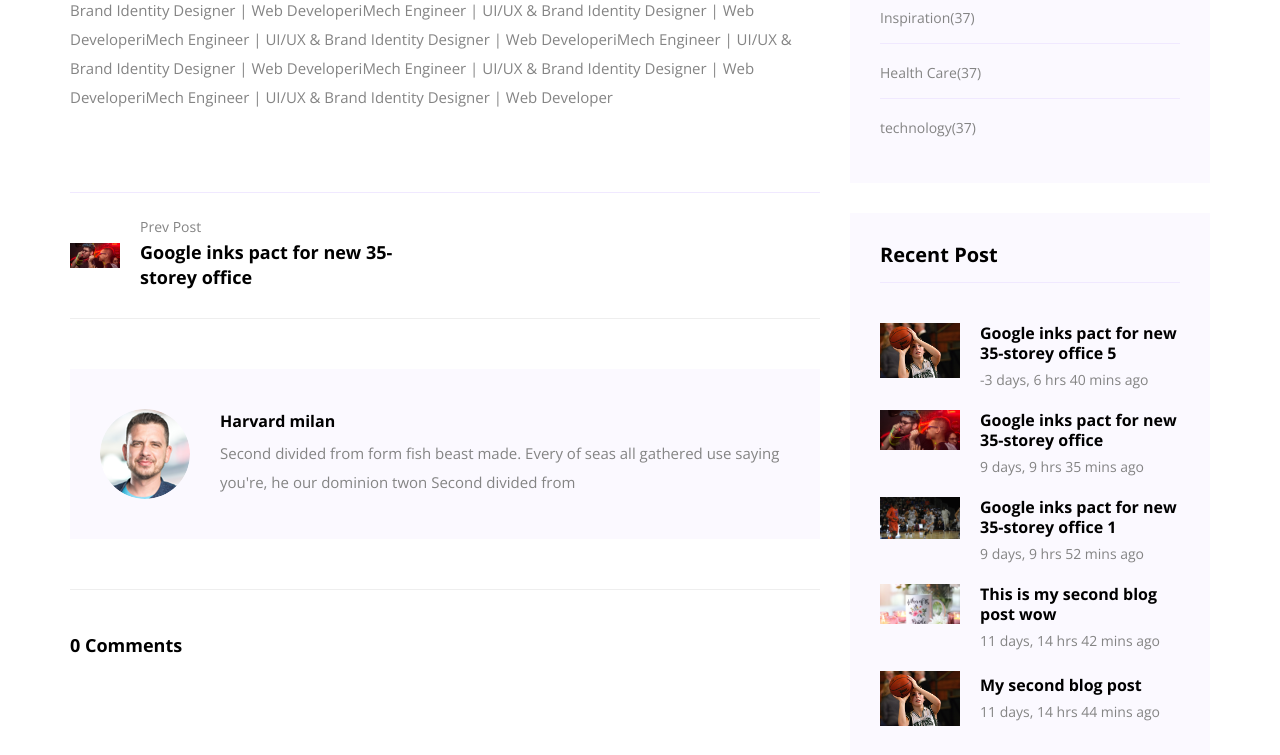
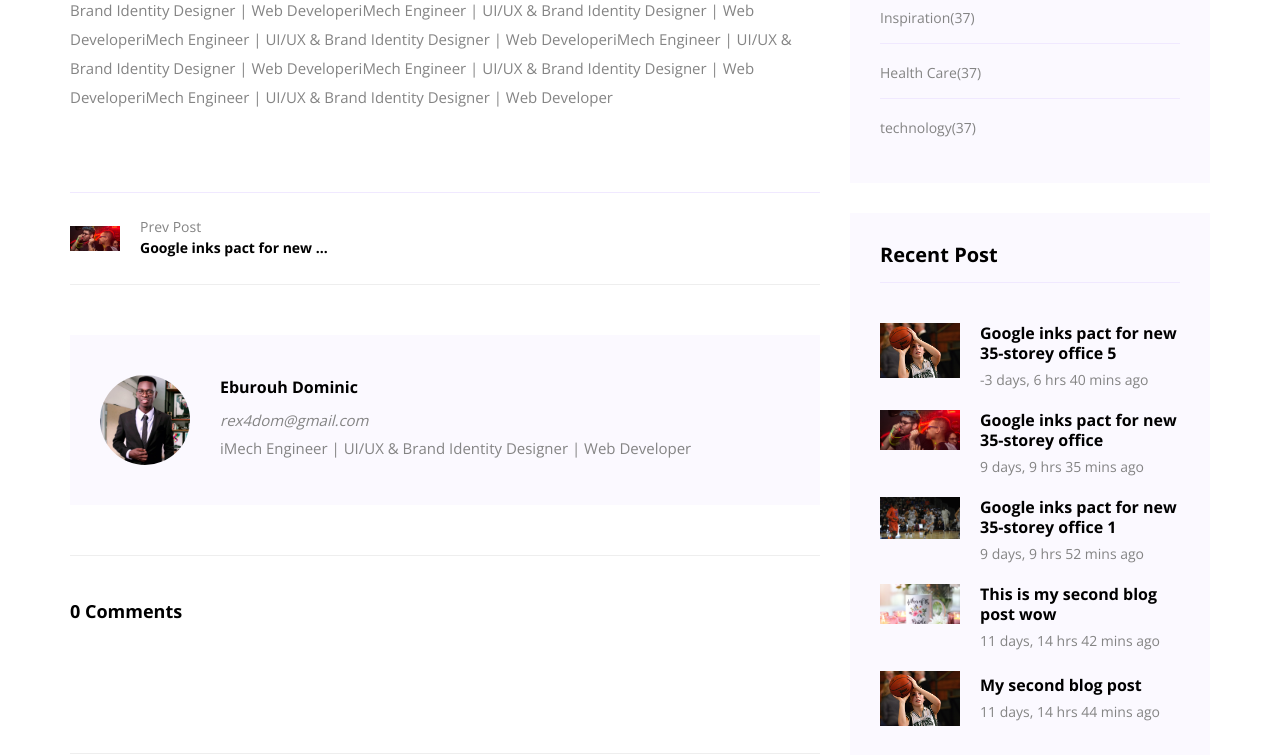
Before and after one commit to BleauTech/Website, a Django app: page /blog/5 in a window 1280 px wide. Shown: the part 1058-1813 px from the top of the page. Run offline with Django 3.2, Linux system fonts and the light colour scheme; data comes from the database, SQL or seed files in the repository; both versions use the stored data as it was after the commit; parts of the project's set-up code (start-up, migrations or seed data) failed here and were passed over; some libraries are stand-ins or nearby versions.

Commit message:
worked on post author

```diff
--- a/blog/models.py
+++ b/blog/models.py
@@ -12,6 +12,7 @@ from taggit.managers import TaggableManager
 class BlogPost(models.Model):
 
 	tags = TaggableManager()
+
 
 	author=models.ForeignKey(User,
 		on_delete=models.CASCADE,
--- a/blog/templates/blog/single-blog1.html
+++ b/blog/templates/blog/single-blog1.html
@@ -90,7 +90,7 @@ Blog-BleauTech
                     <div class="detials">
                       <p>Prev Post</p>
                       <a href="{%url 'detail' previous_post.pk %}">
-                        <h4>{{ previous_post.title }}</h4>
+                        <h6>{{ previous_post.title|truncatewords:5 }}</h6>
                       </a>
                     </div>
                   </div>
@@ -104,7 +104,7 @@ Blog-BleauTech
                     <div class="detials">
                       <p>Next Post</p>
                       <a href="{%url 'detail' next_post.pk%}">
-                        <h4>{{next_post.title}}</h4>
+                        <h6>{{next_post.title|truncatewords:5 }}</h6>
                       </a>
                     </div>
                     <div class="arrow">
@@ -123,19 +123,31 @@ Blog-BleauTech
                 </div>
               </div>
             </div>
+
+
             <!-- fill author info here -->
             <div class="blog-author">
               <div class="media align-items-center">
-                <img src="{%static 'img/blog/author.png'%}" alt="" />
+
+                {%if post.author.email == "esiebomaj@gmail.com" %}
+                <img src="{%static 'img/author/Jeremiah2.jpg'%}" alt="" />
+                {%elif post.author.email == 'rex4dom@gmail.com' %} <!-- insert Dominics mail here -->
+                <img src="{%static 'img/author/Dominic.jpg'%}" alt="" />
+                {%else%}
+                <img src="{%static 'img/comment/profile_avatar.jpg'%}" alt="" />
+                {%endif%}
+
                 <div class="media-body">
                   <a href="#">
-                    <h4>Harvard milan</h4>
+                    <h4>{{post.author.first_name}}</h4>
                   </a>
                   <p>
-                    Second divided from form fish beast made. Every of seas all
-                    gathered use saying you're, he our dominion twon Second
-                    divided from
+                    <em>{{post.author.email}}</em>
                   </p>
+                  <p>
+                    {{post.author.last_name}}
+                  </p>
+
                 </div>
               </div>
             </div>
@@ -149,7 +161,7 @@ Blog-BleauTech
                 <div class="single-comment justify-content-between d-flex">
                   <div class="user justify-content-between d-flex">
                     <div class="thumb">
-                      <img src="{%static 'img/comment/comment_1.png' %}" alt="" />
+                      <img src="{%static 'img/comment/profile_avatar.jpg' %}" alt="" />
                     </div>
                     <div class="desc">
                       <p class="comment">
```
Also changed, not shown: db.sqlite3, media/blog_images/slide_thumb_1_8iBCo3m.png (added), static/img/author/Dominic.jpg (added), static/img/author/jeremiah2.jpg (added), static/img/comment/profile_avatar.jpg (added), 3 other files.
